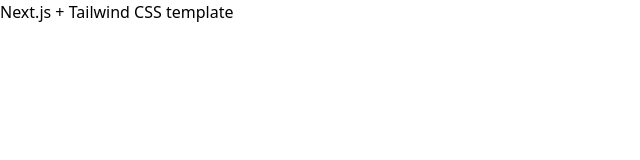
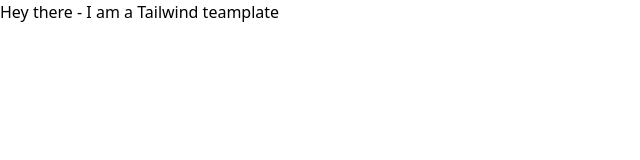
Before and after one commit to alejandronanez/turborepo-nextjs-starter, a Next.js app: page / in a window 1280 px wide. Shown: the top 160 px of the page, without its empty margins (0-640 px from the left). Built offline with nearby package versions, Linux system fonts and the light colour scheme.

Commit message:
Use src baseUrl

```diff
--- /dev/null
+++ b/src/components/Greeting.tsx
@@ -0,0 +1,3 @@
+export const Greeting = () => {
+  return <div>Hey there - I am a Tailwind teamplate</div>;
+};
--- a/src/pages/_app.tsx
+++ b/src/pages/_app.tsx
@@ -1,4 +1,4 @@
-import '../styles/index.css';
+import 'styles/index.css';
 
 function MyApp({ Component, pageProps }) {
   return <Component {...pageProps} />;
--- a/src/pages/index.tsx
+++ b/src/pages/index.tsx
@@ -1,5 +1,5 @@
-import Head from 'next/head';
+import { Greeting } from 'components/Greeting';
 
 export default function Home() {
-  return <div>Next.js + Tailwind CSS template</div>;
+  return <Greeting />;
 }
```
Also changed, not shown: tsconfig.json (+7 -1 lines).
